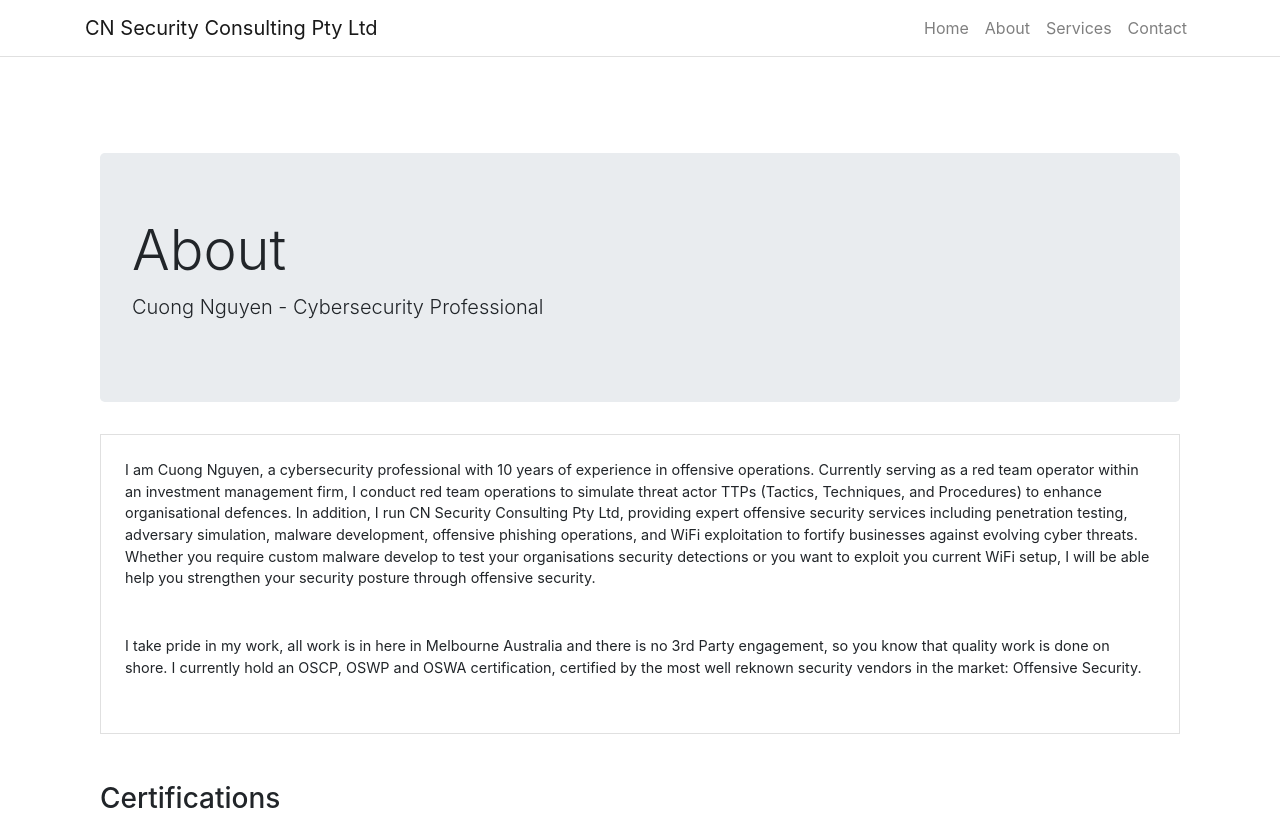
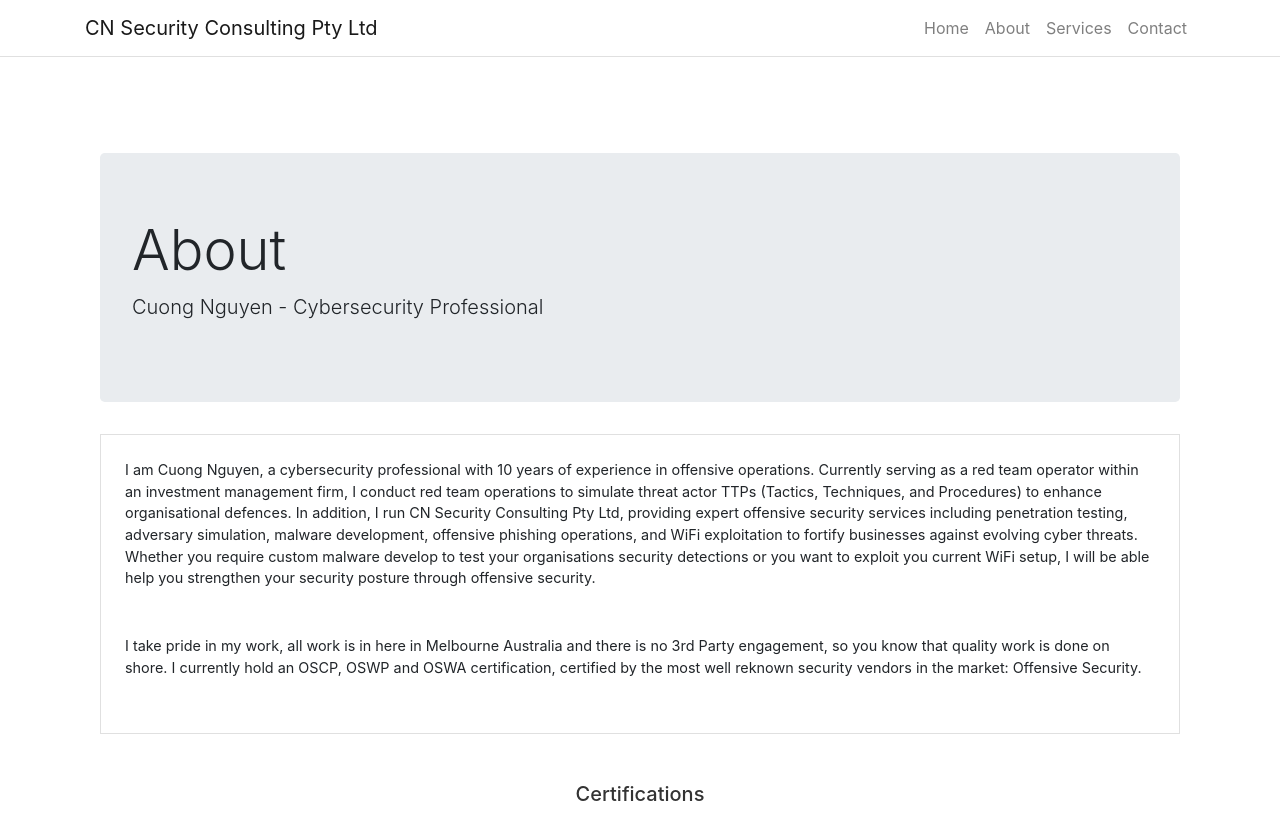
Before and after one commit to hookthieves/hookthieves.github.io, a Jekyll site: the page built from about.html, in a window 1280 px wide. Shown: the top 824 px of the page. Built offline with Jekyll 4.4.1, drawn with Linux system fonts in a browser that asks for light colours; grey boxes are pictures that could not be loaded.

Commit message:
Update style.css

```diff
--- a/assets/css/style.css
+++ b/assets/css/style.css
@@ -47,3 +47,28 @@
 .footer-line {
     margin-bottom: 0; /* Tight against footer */
 }
+
+/* Credentials section styling */
+.credentials-section {
+    text-align: center; /* Center the heading */
+}
+
+.credentials-section h3 {
+    font-size: 1.25rem;
+    margin-bottom: 1.5rem;
+    color: #333333;
+}
+
+.credentials-section iframe {
+    border: 1px solid #e0e0e0; /* Match contact-box border */
+    background-color: #ffffff;
+    width: 100%;
+    max-width: 100%; /* Prevent overflow */
+}
+
+/* Mobile adjustments */
+@media (max-width: 767.98px) {
+    .credentials-section iframe {
+        height: 250px; /* Slightly smaller on mobile */
+    }
+}
```
